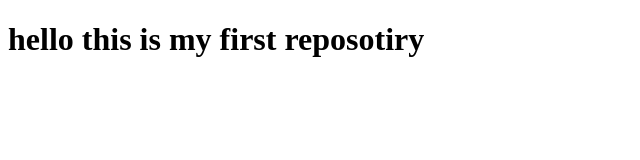
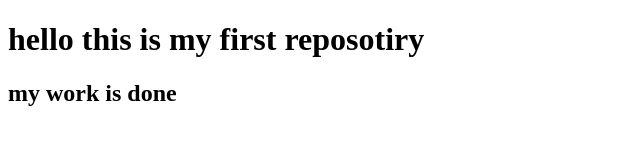
Before and after one commit to falgu12345/demo, a plain HTML site: page index.html in a window 1280 px wide. Shown: the whole page, without its empty margins (0-640 px from the left). Drawn offline with Linux system fonts and the light colour scheme.

Commit message:
work done

```diff
--- a/index.html
+++ b/index.html
@@ -9,5 +9,7 @@
     <h1>
         hello this is my first reposotiry
     </h1>
+
+    <h2> my work is done</h2>
 </body>
 </html>
```
